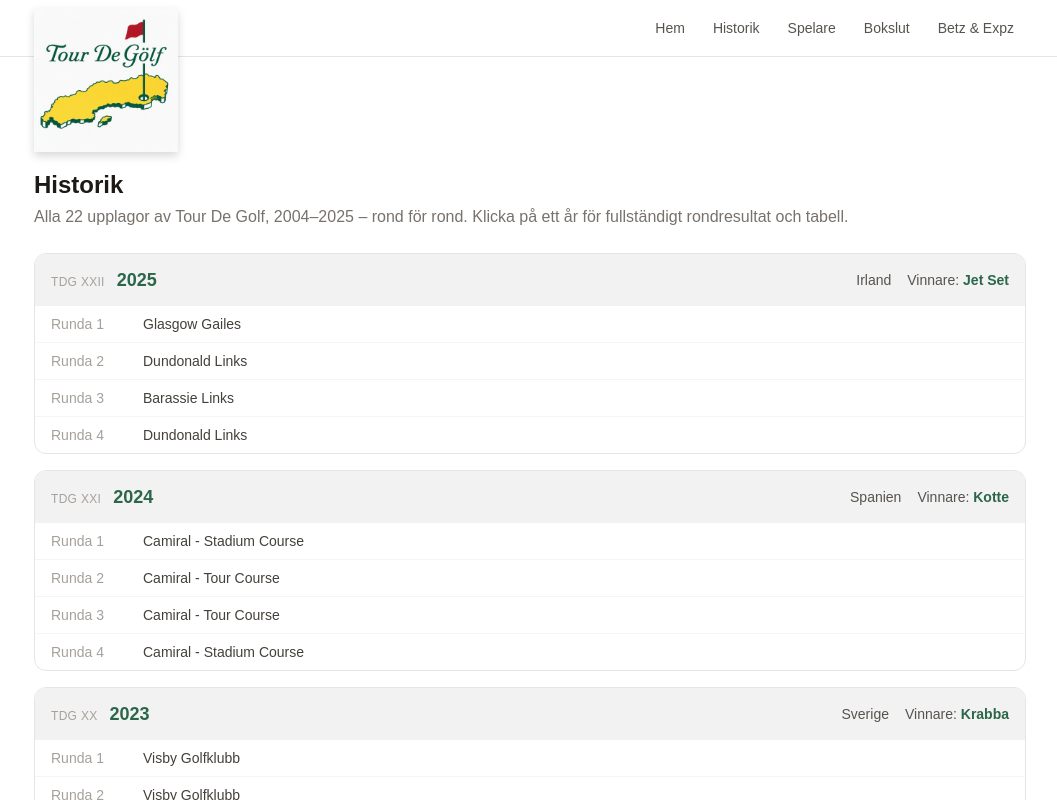
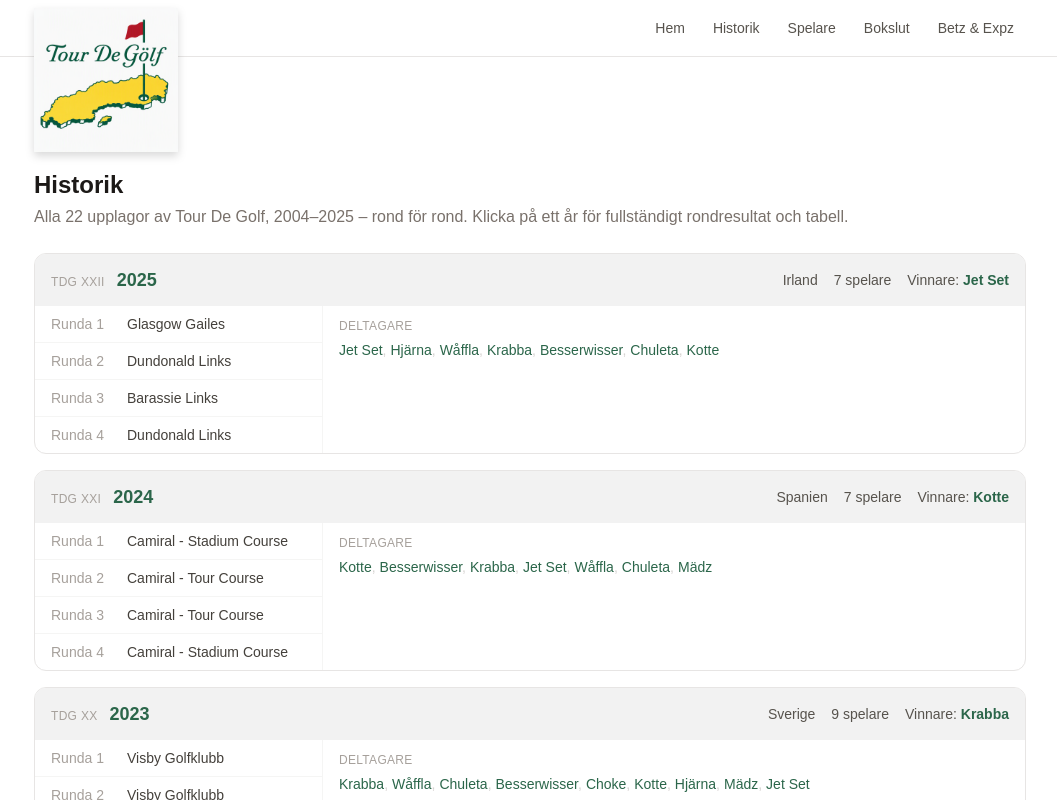
Before and after one commit to Dejan7704/tdg-app, a Next.js app: page /historik in a window 1280 px wide. Shown: the top 800 px of the page, without its empty margins (110-1167 px from the left). Built offline with nearby package versions, Linux system fonts and the light colour scheme.

Commit message:
Historik: visa antal spelare och deltagarlista bredvid rondlistan; sätt land för 2018 (Italien)

```diff
--- a/src/app/historik/page.tsx
+++ b/src/app/historik/page.tsx
@@ -18,7 +18,9 @@ export default function HistorikPage() {
         {sorted.map((e) => {
           const winner = getWinner(e);
           const winnerPlayer = winner ? getPlayerByNickname(winner.name) : undefined;
-          const courses = getMainSection(e)?.courses.filter(Boolean) ?? [];
+          const section = getMainSection(e);
+          const courses = section?.courses.filter(Boolean) ?? [];
+          const participants = section?.standings ?? [];
 
           return (
             <div key={e.year} className="overflow-hidden rounded-xl border border-stone-200 bg-white">
@@ -36,6 +38,7 @@ export default function HistorikPage() {
                 </div>
                 <div className="flex flex-wrap items-center gap-4 text-sm text-stone-600">
                   <span>{e.country ?? <span className="italic text-stone-400">Land okänt</span>}</span>
+                  <span>{participants.length} spelare</span>
                   <span>
                     Vinnare:{" "}
                     {winner ? (
@@ -57,16 +60,44 @@ export default function HistorikPage() {
               </div>
 
               {courses.length > 0 ? (
-                <ul className="divide-y divide-stone-100">
+                <div className="flex flex-col sm:flex-row">
+                  <ul className="divide-y divide-stone-100 sm:w-72 sm:shrink-0 sm:border-r sm:border-stone-100">
                     {courses.map((course, i) => (
                       <li key={i} className="flex items-center gap-3 px-4 py-2 text-sm">
-                      <span className="w-20 shrink-0 font-medium text-stone-400">
+                        <span className="w-16 shrink-0 font-medium text-stone-400">
                           Runda {i + 1}
                         </span>
                         <span className="text-stone-700">{course}</span>
                       </li>
                     ))}
                   </ul>
+                  <div className="flex-1 border-t border-stone-100 px-4 py-3 sm:border-t-0">
+                    <div className="text-xs font-medium uppercase tracking-wide text-stone-400">
+                      Deltagare
+                    </div>
+                    <div className="mt-1.5 flex flex-wrap gap-x-1 gap-y-1 text-sm">
+                      {participants.map((p, i) => {
+                        const player = getPlayerByNickname(p.name);
+                        const isLast = i === participants.length - 1;
+                        return (
+                          <span key={p.name}>
+                            {player ? (
+                              <Link
+                                href={`/spelare/${player.id}`}
+                                className="text-tdg-green hover:underline"
+                              >
+                                {p.name}
+                              </Link>
+                            ) : (
+                              <span className="text-stone-700">{p.name}</span>
+                            )}
+                            {!isLast && <span className="text-stone-300">,</span>}
+                          </span>
+                        );
+                      })}
+                    </div>
+                  </div>
+                </div>
               ) : (
                 <p className="px-4 py-3 text-sm text-stone-400">
                   Endast slutplacering registrerad – rondresultat/banor saknas i källdatan.
```
Also changed, not shown: src/data/editions.json. Lines whose indentation alone changed are shown as unchanged.
